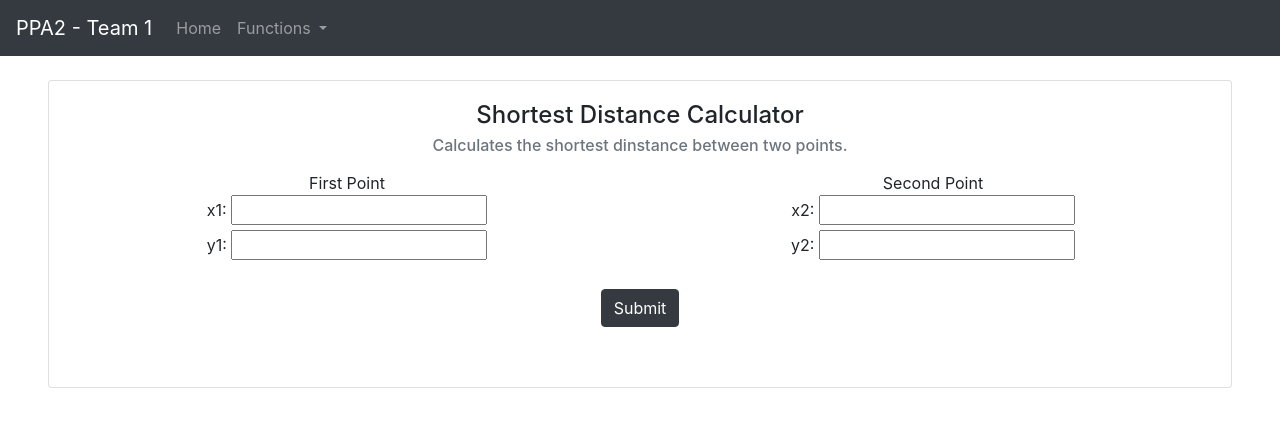
After one commit to aronwk-aaron/ppa-2-sw-testing-qa-spring-2018-team-1, a Flask app: template app/templates/distance.html in a window 1280 px wide. The commit adds this page. Shown: the top 427 px of the page. Run offline with Flask 2, Linux system fonts and the light colour scheme; the template is opened without the code that fills it: values that come from a table or form of the project are taken from there, others are empty; some libraries are stand-ins or nearby versions.

Commit message:
Distance Frontend
Added distance front end and some other cofigurations

```diff
--- a/app/__init__.py
+++ b/app/__init__.py
@@ -1,8 +1,10 @@
 from flask import Flask
+from config import configs
 
 
-def create_app():
+def create_app(config_name='default'):
     app = Flask(__name__)
+    app.config.from_object(configs[config_name])
 
     from .app import main_blueprint
     app.register_blueprint(main_blueprint)
--- /dev/null
+++ b/app/forms.py
@@ -0,0 +1,10 @@
+from flask_wtf import FlaskForm
+from wtforms import IntegerField, StringField
+from wtforms.validators import DataRequired
+
+
+class gen_dist_form(FlaskForm):
+    x1 = IntegerField('x1:', validators=[DataRequired()])
+    x2 = IntegerField('x2:', validators=[DataRequired()])
+    y1 = IntegerField('y1:', validators=[DataRequired()])
+    y2 = IntegerField('y2:', validators=[DataRequired()])
--- /dev/null
+++ b/app/templates/distance.html
@@ -0,0 +1,59 @@
+{% extends "layouts/base.html" %}
+
+{% block title %}Distance{% endblock %}
+
+{% block content %}
+<div class="contianer">
+	<br>
+	<div class="card mx-5">
+		<div class="card-body text-center">
+			<h4 class="card-title ">Shortest Distance Calculator</h4>
+			<h6 class="card-subtitle mb-2 text-muted">Calculates the shortest dinstance between two points.</h6>
+			<p class="card-text">
+				<form method="post" action="{{ url_for('main.distance') }}">
+					{{form.csrf_token}}
+					<div class="row">
+						<div class="col-sm">
+							First Point
+						</div>
+						<div class="col-sm">
+							Second Point
+						</div>
+					</div>
+					<div class="row">
+						<div class="col-sm">
+							{{ form.x1.label }}
+							{{ form.x1() }}
+						</div>
+						<div class="col-sm">
+							{{ form.x2.label }}
+							{{ form.x2() }}
+						</div>
+					</div>
+					<div class="row">
+						<div class="col-sm">
+							{{ form.y1.label }}
+							{{ form.y1() }}
+						</div>
+						<div class="col-sm">
+							{{ form.y2.label }}
+							{{ form.y2() }}
+						</div>
+					</div>
+					<br>
+					<button type="submit" class="btn btn-dark">Submit</button>
+				</form>
+				<br>
+				{% if post %}
+					{% if distance %}
+						<h5>The shortest distance between your two points is:</h5>
+						{{ distance }}
+					{% else %}
+						Invalid Input
+					{% endif %}
+				{% endif %}
+			</p>
+		</div>
+	</div>
+</div>
+{% endblock %}
--- a/app/templates/index.html
+++ b/app/templates/index.html
@@ -9,7 +9,7 @@
 		<div class="card-body text-center">
 			<h4 class="card-title ">Welcome to Professional Practice Assignment 2</h4>
 			<h6 class="card-subtitle mb-2 text-muted"> Presented by: Team 1</h6>
-			<p class="card-test">
+			<p class="card-text">
 				Write info here
 			</p>
 		</div>
--- a/app/templates/layouts/base.html
+++ b/app/templates/layouts/base.html
@@ -10,8 +10,8 @@
     <title>Team 1 - {% block title %}{% endblock %}</title>
   </head>
   <body>
-  	<nav class="navbar navbar-expand-lg navbar-light bg-light">
-		<a class="navbar-brand" href="#">PPA2 - Team 1</a>
+  	<nav class="navbar  navbar-expand-lg navbar-dark bg-dark">
+		<a class="navbar-brand" href="{{ url_for('main.index') }}">PPA2 - Team 1</a>
 		<button class="navbar-toggler" type="button" data-toggle="collapse" data-target="#navbarNav" aria-controls="navbarNav" aria-expanded="false" aria-label="Toggle navigation">
 			<span class="navbar-toggler-icon"></span>
 		</button>
--- a/wsgi.py
+++ b/wsgi.py
@@ -1,8 +1,8 @@
 import os
 from app import create_app
 
-config = os.getenv('PROJECT_SETTINGS') or 'development'
-app = create_app()
+config = 'dev'
+app = create_app(config_name=config)
 
 @app.shell_context_processor
 def make_shell_context():
```
Also changed, not shown: app/app.py (+9 -3 lines), config.py (added, +33 -0 lines), tests/test_app.py (+10 -0 lines).
